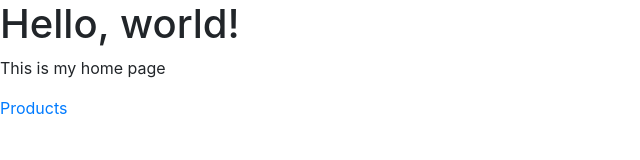
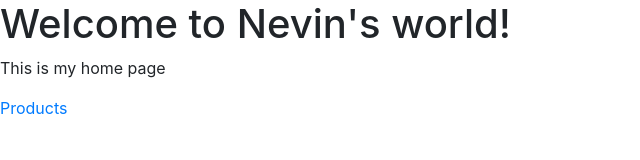
Before and after one commit to kitzmn33/IntroToNodeJs3, a plain HTML site: page index.html in a window 1280 px wide. Shown: the whole page, without its empty margins (0-640 px from the left). Drawn offline with nearby package versions, Linux system fonts and the light colour scheme.

Commit message:
changed index.html file

```diff
--- a/index.html
+++ b/index.html
@@ -8,10 +8,10 @@
     <!-- Bootstrap CSS -->
     <link rel="stylesheet" href="https://cdn.jsdelivr.net/npm/bootstrap@4.5.3/dist/css/bootstrap.min.css" integrity="sha384-TX8t27EcRE3e/ihU7zmQxVncDAy5uIKz4rEkgIXeMed4M0jlfIDPvg6uqKI2xXr2" crossorigin="anonymous">
 
-    <title>Home</title>
+    <title>Nevin</title>
   </head>
   <body>
-    <h1>Hello, world!</h1>
+    <h1>Welcome to Nevin's world!</h1>
     <p>This is my home page </p>
      <a href="products">Products</a>
     <!-- Optional JavaScript; choose one of the two! -->
```
